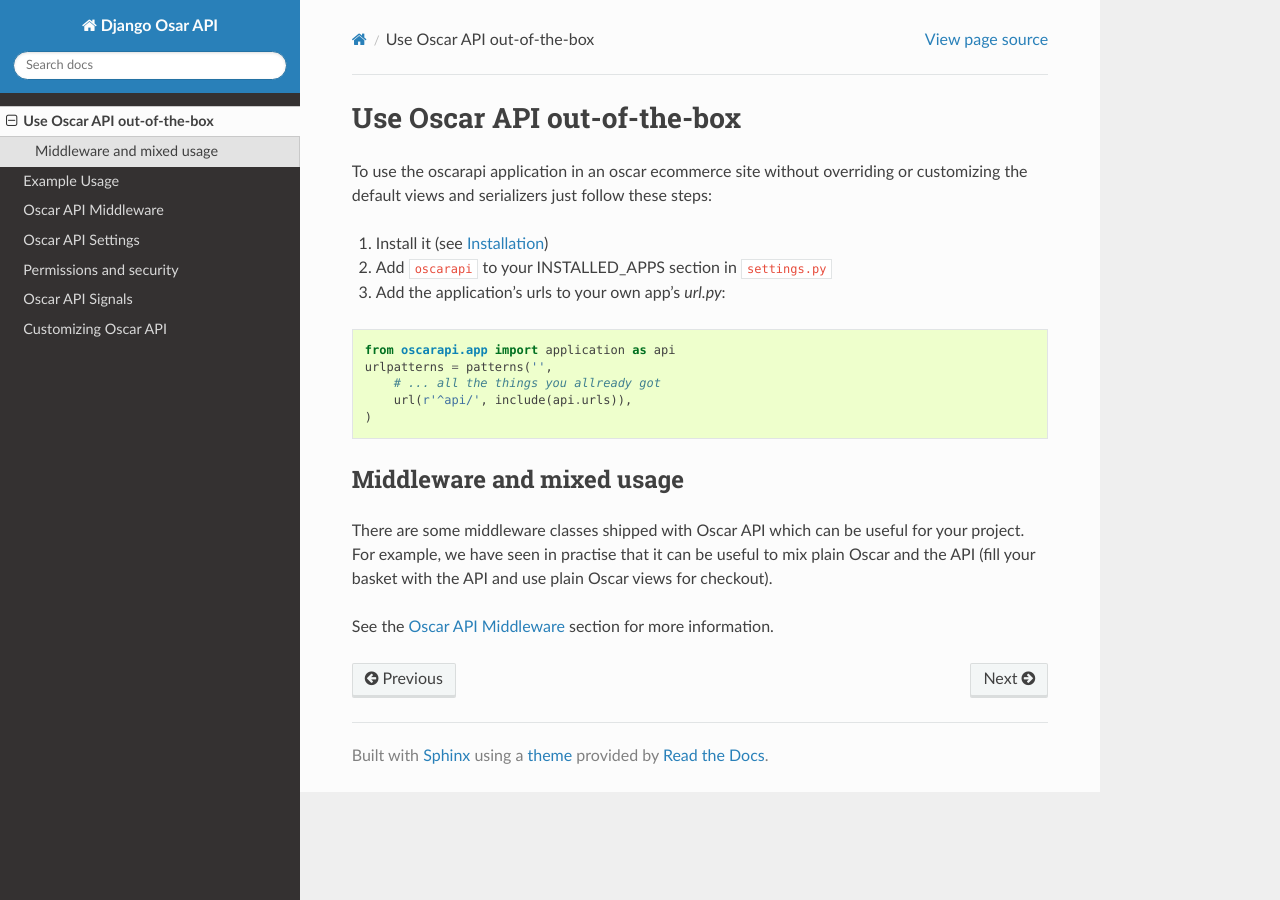
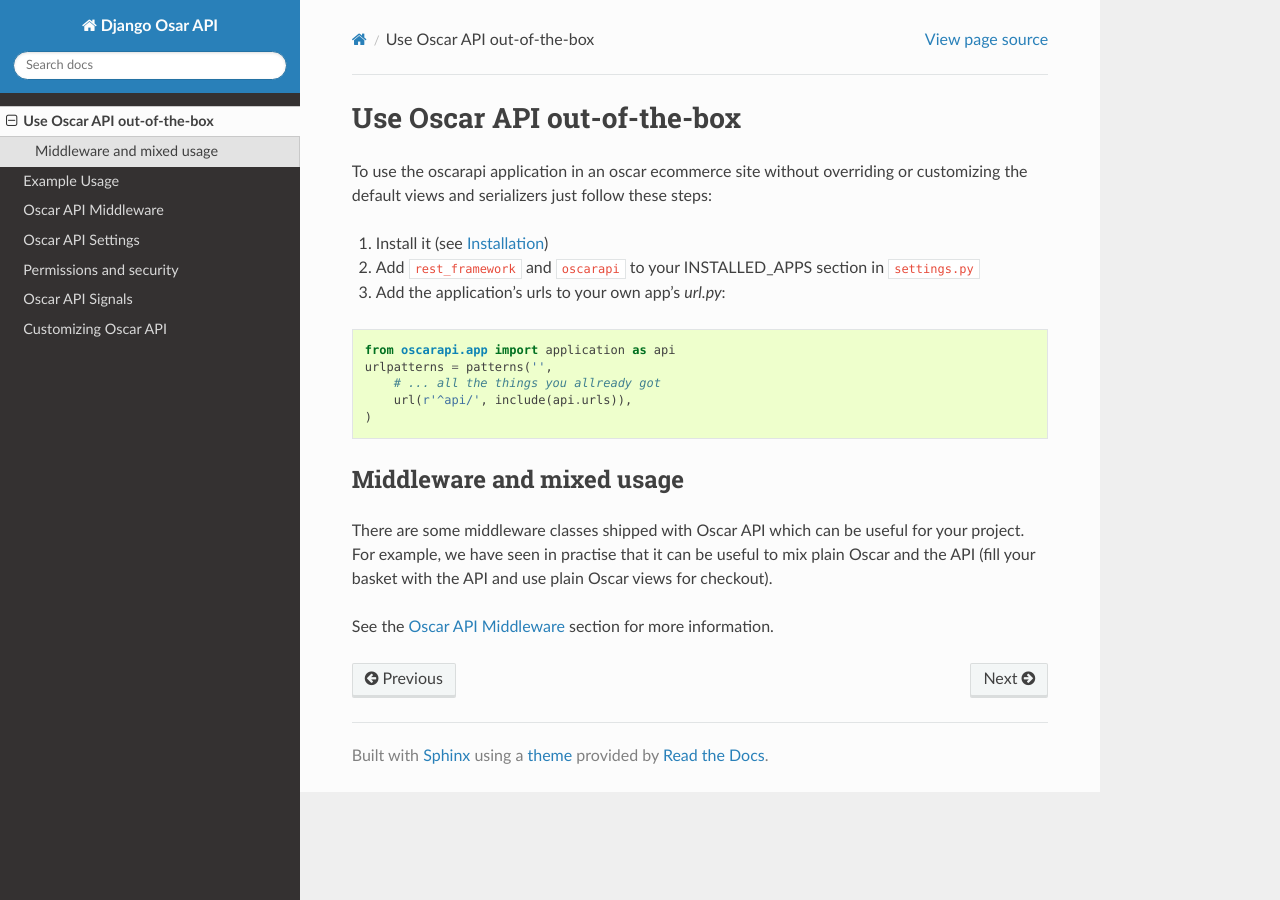
Before and after one commit to django-oscar/django-oscar-api, a Sphinx documentation site: the page built from docs/source/usage/outofthebox.rst, in a window 1280 px wide. Built offline with Sphinx 7.4.7 and the Read the Docs theme 2.0.0, drawn with Linux system fonts in a browser that asks for light colours.

Commit message:
Fix rest_framwork template problems.
If you don't put rest framework in installed apps you'll have template problems.

```diff
--- a/docs/source/usage/outofthebox.rst
+++ b/docs/source/usage/outofthebox.rst
@@ -5,7 +5,7 @@
 To use the oscarapi application in an oscar ecommerce site without overriding or customizing the default views and serializers just follow these steps:
 
 1. Install it (see :ref:`django-oscar-api-installation`)
-2. Add ``oscarapi`` to your INSTALLED_APPS section in ``settings.py``
+2. Add ``rest_framework`` and ``oscarapi`` to your INSTALLED_APPS section in ``settings.py``
 3. Add the application's urls to your own app's `url.py`:
 
 .. code-block:: python
```
